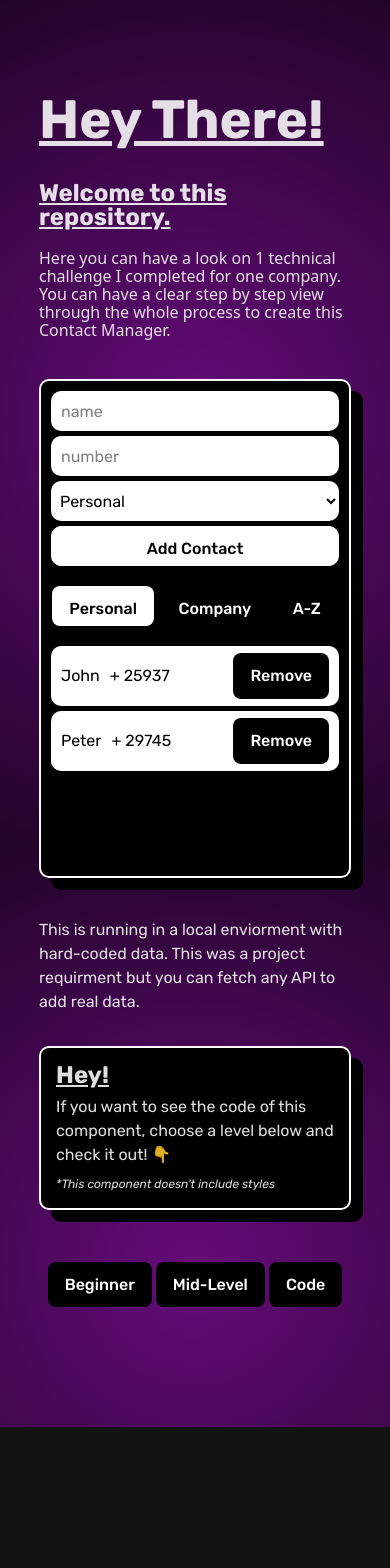
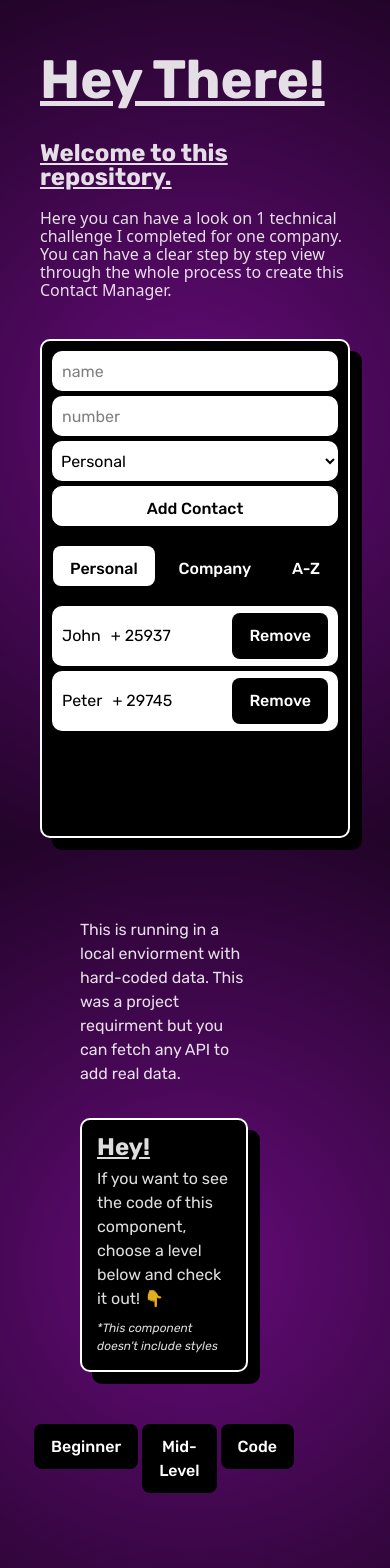
Before and after one commit to kinxori/inxel-test, a React (Vite) app: page / in a window 390 px wide. Shown: the top 1568 px of the page. Before the commit the page ends 1427 px from the top, so only its background shows below. Built offline with nearby package versions, Linux system fonts and the light colour scheme.

Commit message:
updating responsive design

```diff
--- a/src/App.jsx
+++ b/src/App.jsx
@@ -9,10 +9,10 @@ export default function App() {
   const [panel, setPanel] = useState("");
 
   return (
-    <article className="w-[80%] mx-auto mt-20 font-[Rubik] ts:w-[70%] ds:w-[50%] ">
+    <section className=" mx-auto border-box p-10 font-[rubik]  ">
       <ScrollTopButton />
-      <div className=" flex flex-col">
-        <div className=" flex flex-col">
+      <div className="ds:h-[100vh] flex flex-col ds:flex-row ds:justify-evenly ds:items-center">
+        <div className=" flex flex-col ds:w-[35%]">
           <h1 className=" text-[54px] font-bold underline   ">Hey There!</h1>
           <h3 className="text-[24px] underline leading-[24px] font-bold my-5  ">
             Welcome to this repository.
@@ -24,8 +24,7 @@ export default function App() {
         </div>
         <InxelTest />
       </div>
-
-      <div className="flex flex-col gap-3 ">
+      <article className="flex flex-col border-box p-10 gap-3 w-[80%] ts:w-[70%] ds:w-[60%]">
         <p>
           This is running in a local enviorment with hard-coded data. This was a project requirment
           but you can fetch any API to add real data.
@@ -74,7 +73,7 @@ export default function App() {
             )}
           </div>
         </div>
-      </div>
-    </article>
+      </article>
+    </section>
   );
 }
--- a/tailwind.config.js
+++ b/tailwind.config.js
@@ -5,7 +5,7 @@ export default {
     extend: {},
     screens: {
       ts: "601px",
-      ds: "1181px",
+      ds: "1180px",
     },
   },
   plugins: [],
```
